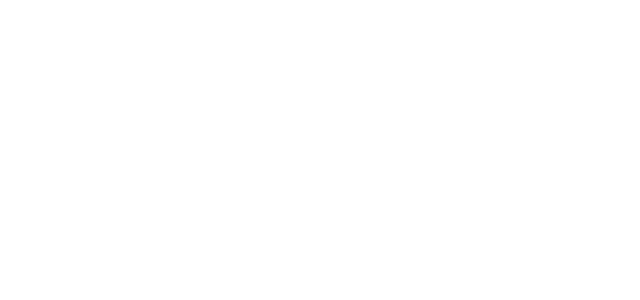
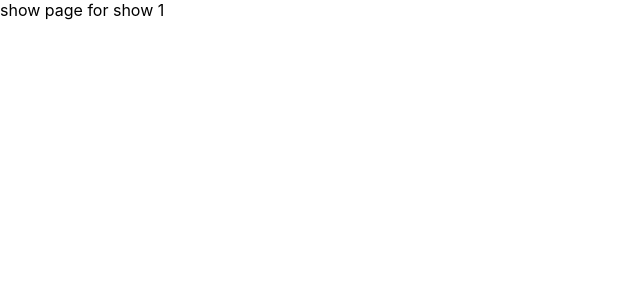
Before and after one commit to anshnub/QuadB-BoxOffice, a React (Create React App) app: page /show/1 in a window 1280 px wide. Before the commit this address had no page. Shown: the top 300 px of the page, without its empty margins (0-640 px from the left). Built offline with nearby package versions, Linux system fonts and the light colour scheme.

Commit message:
used useparams to create dynamic show page

```diff
--- a/src/App.jsx
+++ b/src/App.jsx
@@ -2,6 +2,7 @@
 import Home from "./pages/Home";
 import Starred from "./pages/Starred";
 import MainLayout from "./components/MainLayout";
+import Show from "./pages/Show";
 
 
 
@@ -14,6 +15,10 @@
     <Route path="/" element={ <Home/> } />
     <Route path="/starred" element={ <Starred /> } />
     </Route>
+
+    <Route path="/show/:showId" element={<Show />} />
+    <Route path="*" element = {<div>Not Found</div>} />
+
       {/* <Route path="/" element={<App />}>
         <Route index element={<Home />} />
         <Route path="teams" element={<Teams />}>
--- /dev/null
+++ b/src/pages/Show.jsx
@@ -0,0 +1,14 @@
+import { useParams } from 'react-router-dom';
+const Show =() =>{
+
+    const { showId } =   useParams();
+
+    return (
+        <div>
+            show page for show {showId}
+        </div>
+    )
+
+};
+
+export default Show
```
